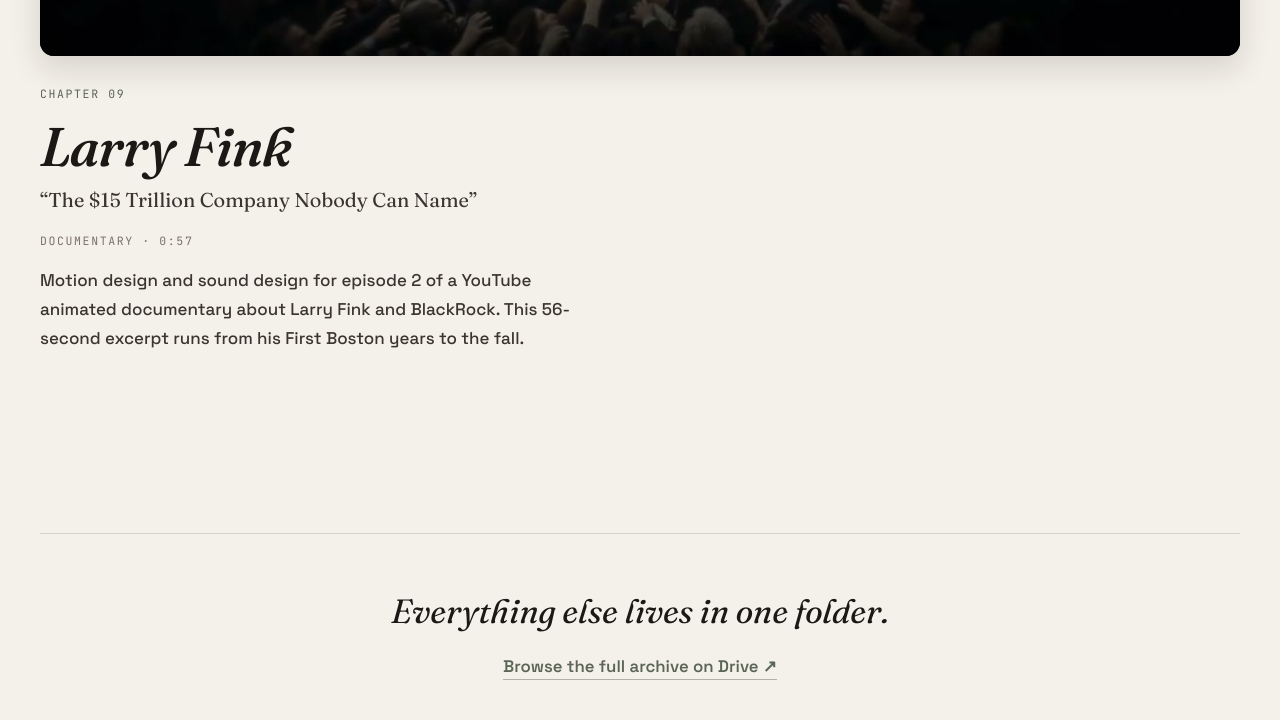
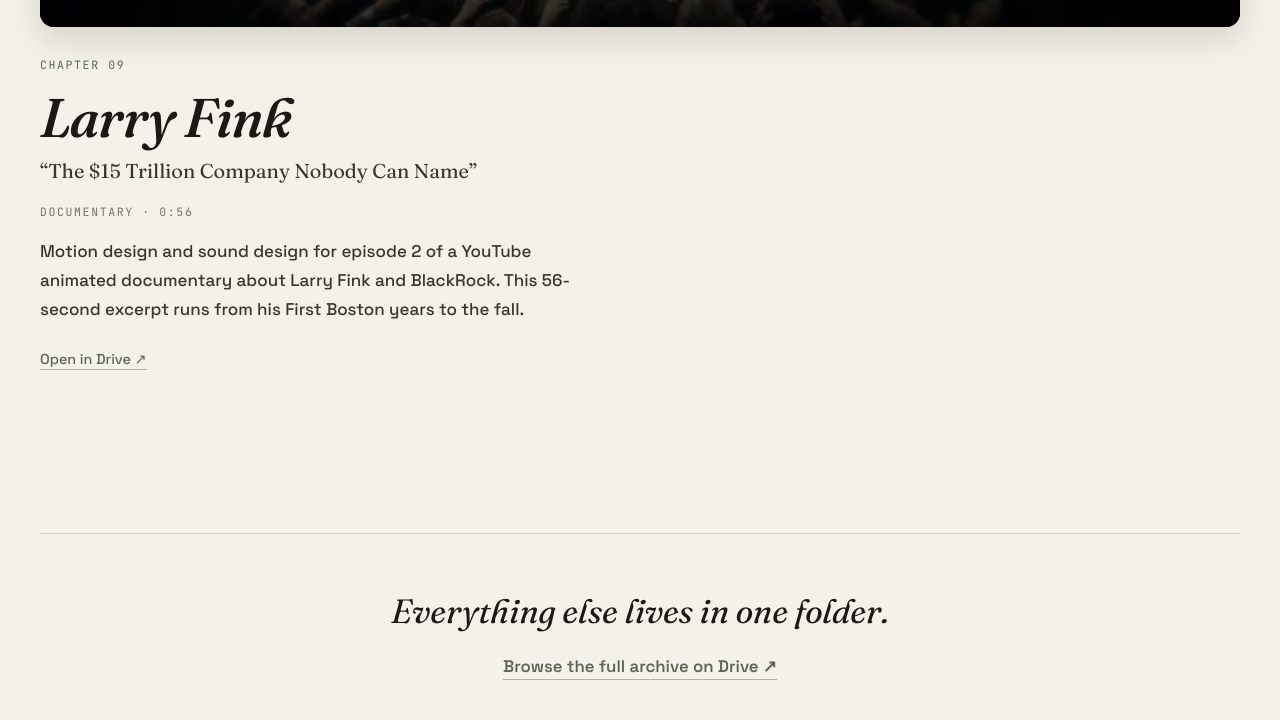
Before and after one commit to amirkhakian/amirkhakian.github.io, a plain HTML site: page index.html in a window 1280 px wide. Shown: the part 7460-8180 px from the top of the page. Drawn offline with Linux system fonts and the light colour scheme.

Commit message:
Sync Space fixes: WhatsApp link, Japan 35s clip, Fink full-episode link

```diff
--- a/index.html
+++ b/index.html
@@ -175,6 +175,7 @@
         <div class="social-row">
           <a href="https://www.linkedin.com/in/amir-khakian-3740aa340/" target="_blank" rel="noopener noreferrer">LinkedIn ↗</a>
           <a href="https://www.instagram.com/only.1.amir" target="_blank" rel="noopener noreferrer">Instagram ↗</a>
+          <a href="https://wa.me/12243502748" target="_blank" rel="noopener">WhatsApp ↗</a>
           <a href="https://dreammotionpictures.com" target="_blank" rel="noopener noreferrer">Dream Motion Pictures ↗</a>
         </div>
       </div>
--- a/scripts/main.js
+++ b/scripts/main.js
@@ -79,8 +79,9 @@ const PROJECTS = [
     client: "Japan",
     title: "Travel Vlog",
     cat: "Travel",
-    dur: "9:17",
-    driveId: "1ylHRUh2T2sc_wUX9Y4p2vyGRByG39eCs",
+    dur: "0:35",
+    localVideo: "assets/videos/japan-35s.mp4",
+    poster: "assets/images/chapters/japan.jpg",
     chapter: "assets/images/chapters/japan.jpg",
     layout: "wide",
     desc: "Nine minutes through Japan \u2014 neon streets, night crossings, and the small moments in between. A long-form travel vlog cut for rhythm, holding the journey together from the first frame to the last.",
@@ -99,9 +100,10 @@ const PROJECTS = [
     client: "Larry Fink",
     title: "\u201CThe $15 Trillion Company Nobody Can Name\u201D",
     cat: "Documentary",
-    dur: "0:57",
+    dur: "0:56",
     localVideo: "assets/videos/larry-fink-clip.mp4",
     poster: "assets/images/larry-fink-poster.jpg",
+    fullEpisodeUrl: "https://drive.google.com/file/d/1UIbnd8KTOVn5A7LLwsxlOTltBmcKjsQ-/view?usp=drive_link",
     layout: "wide",
     feature: true,
     desc: "Motion design and sound design for episode 2 of a YouTube animated documentary about Larry Fink and BlackRock. This 56-second excerpt runs from his First Boston years to the fall.",
@@ -184,6 +186,12 @@ PROJECTS.forEach((p, i) => {
     drive.className = "chapter-drive";
     drive.innerHTML = `<a href="https://drive.google.com/file/d/${p.driveId}/view" target="_blank" rel="noopener noreferrer">Open in Drive ↗</a>`;
     links.appendChild(drive);
+  }
+  if (p.fullEpisodeUrl) {
+    const full = document.createElement("span");
+    full.className = "chapter-drive";
+    full.innerHTML = `<a href="${p.fullEpisodeUrl}" target="_blank" rel="noopener noreferrer">Open in Drive ↗</a>`;
+    links.appendChild(full);
   }
   const closeBtn = document.createElement("button");
   closeBtn.className = "player-close";
```
